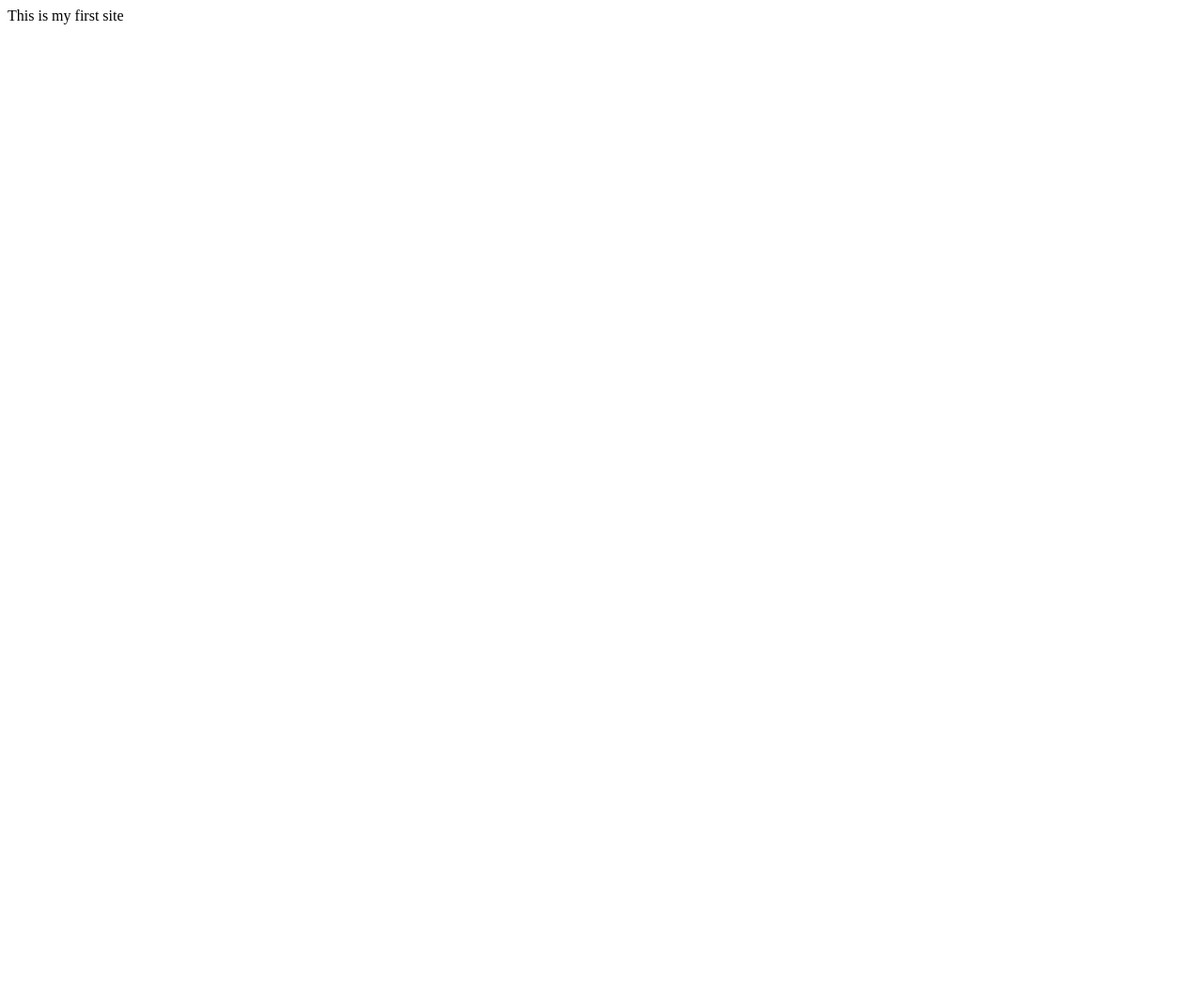
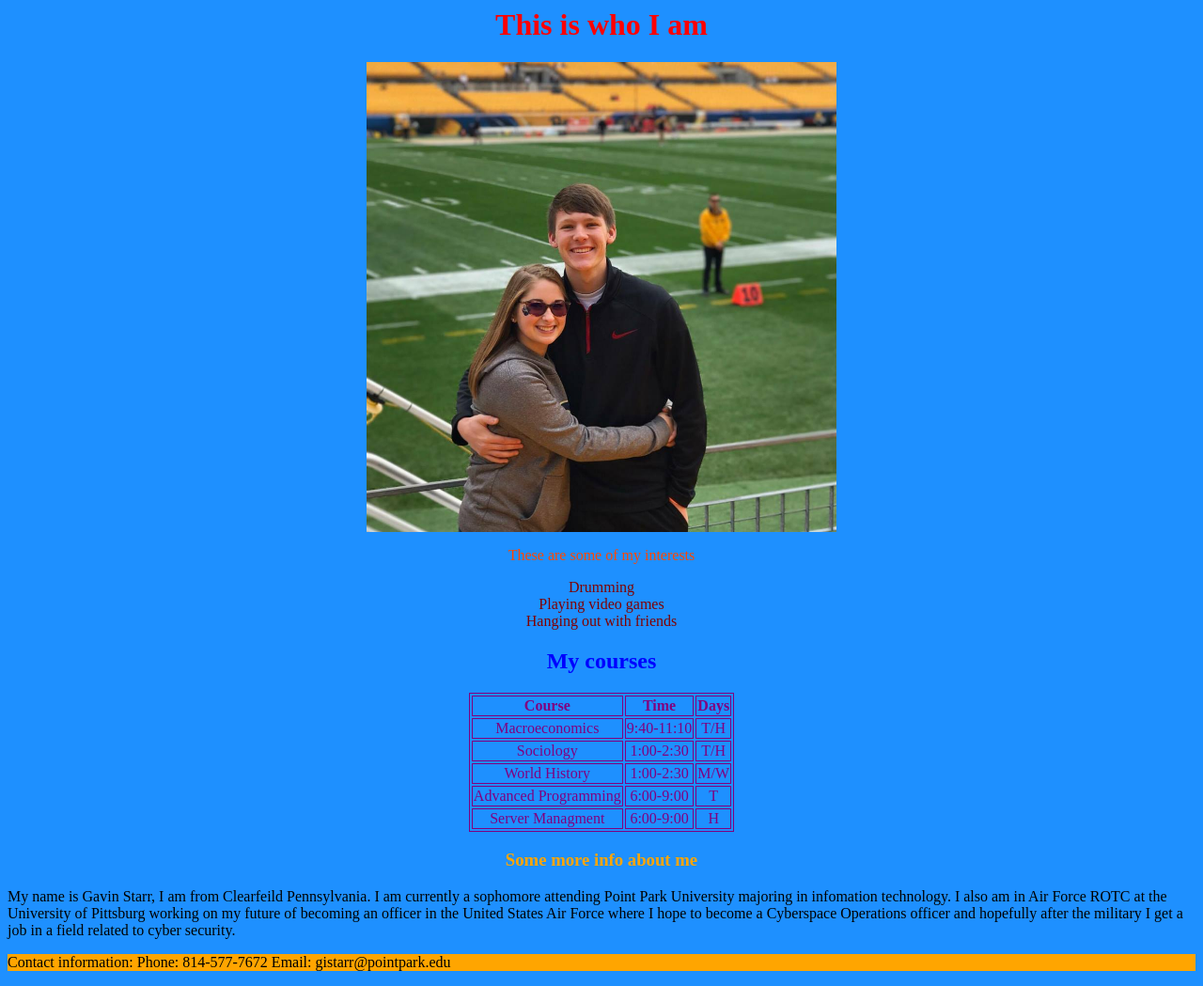
Before and after one commit to gavin-starr/test, a plain HTML site: page index.html in a window 1280 px wide. Shown: the whole page at 94% size. Before the commit the page ends 800 px from the top, so only its background shows below. Drawn offline with Linux system fonts and the light colour scheme.

Commit message:
homework 1

```diff
--- a/index.html
+++ b/index.html
@@ -1,5 +1,86 @@
 <html>
+<title>
+  A little bit about me
+</title>
+<style>
+body {background-color: DodgerBlue;}
+ul1 {color:Maroon}
+ul2 {color:FireBrick}
+table {color:Purple}
+table, th, td {
+  border: 1px solid Purple;
+}
+footer {background-color: orange}
+
+</style>
 <body>
-<p>This is my first site</p>
+
+
+
+
+<h1 align=center style="color:Red;">This is who I am</h1>
+
+<img src="me.jpg" width="500" height="500" style = "display: block; margin-left: auto;
+ margin-right: auto"/>
+
+<p align=center style="color:OrangeRed">These are some of my interests</p>
+
+ <ul1 style="list-style-type:none" align=center>
+  <li>Drumming</li>
+  <li>Playing video games</li>
+  <li>Hanging out with friends</li>
+</ul1>
+
+<h2 align=center style="color:blue;"> My courses </h2>
+
+
+<table align = center>
+  <tr>
+    <th>Course</th>
+    <th>Time</th>
+    <th>Days</th>
+  </tr>
+  <tr align = center>
+    <td>Macroeconomics</td>
+    <td>9:40-11:10</td>
+    <td>T/H</td>
+  </tr>
+  <tr align = center>
+    <td>Sociology</td>
+    <td>1:00-2:30</td>
+    <td>T/H</td>
+  </tr>
+  <tr align = center>
+    <td>World History</td>
+    <td>1:00-2:30</td>
+    <td>M/W</td>
+  </tr>
+  <tr align = center>
+    <td>Advanced Programming</td>
+    <td>6:00-9:00</td>
+    <td>T</td>
+  </tr>
+  <tr align = center>
+    <td>Server Managment</td>
+    <td>6:00-9:00</td>
+    <td>H</td>
+  </tr>
+</table>
+
+<h3 align=center style="color:Orange;"> Some more info about me </h3>
+
+<p2> My name is Gavin Starr, I am from Clearfeild Pennsylvania. I am currently a sophomore attending
+   Point Park University majoring in infomation technology. I also am in Air Force ROTC at the University
+    of Pittsburg working on my future of becoming an officer in the United States Air Force where I hope
+     to become a Cyberspace Operations officer and hopefully after the military I get a job in a field
+      related to cyber security.
+</p2>
+
+<footer>
+  <p>Contact information: Phone: 814-577-7672
+     Email: gistarr@pointpark.edu</p>
+</footer>
+
+
 </body>
 </html>
```
Also changed, not shown: me.jpg (added).
